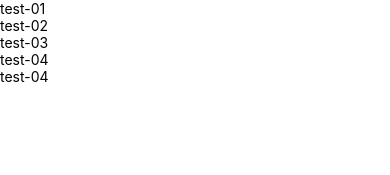
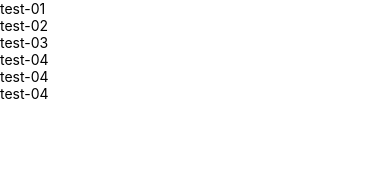
Before and after one commit to GovindSharmaTW/test-task, a React Native app: screen / in a window 390 px wide. Shown: the top 175 px of the page. Built offline with nearby package versions, Linux system fonts and the light colour scheme.

Commit message:
add development new data

```diff
--- a/App.tsx
+++ b/App.tsx
@@ -19,7 +19,8 @@ function App() {
     { id: 2, title: 'test-02', body: 'Lorem ipsum dummy test' },
     { id: 3, title: 'test-03', body: 'Lorem ipsum dummy test' },
     { id: 4, title: 'test-04', body: 'Lorem ipsum dummy test' },
-    { id: 5, title: 'test-04', body: 'Lorem ipsum dummy test_development' }
+    { id: 5, title: 'test-04', body: 'Lorem ipsum dummy test_development' },
+    { id: 6, title: 'test-04', body: 'Lorem ipsum dummy test_development2' }
   ];
 
   return (
```
